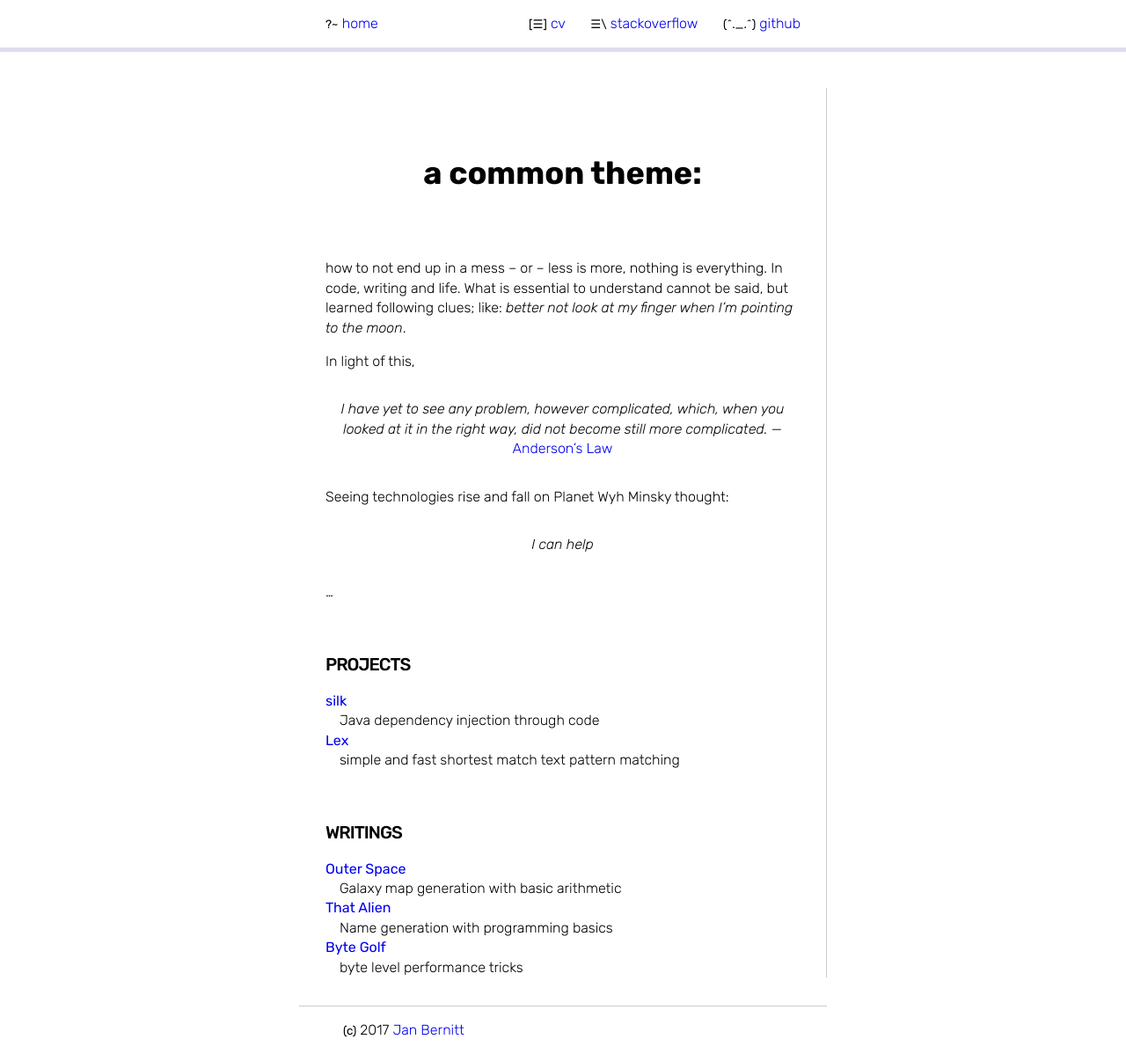
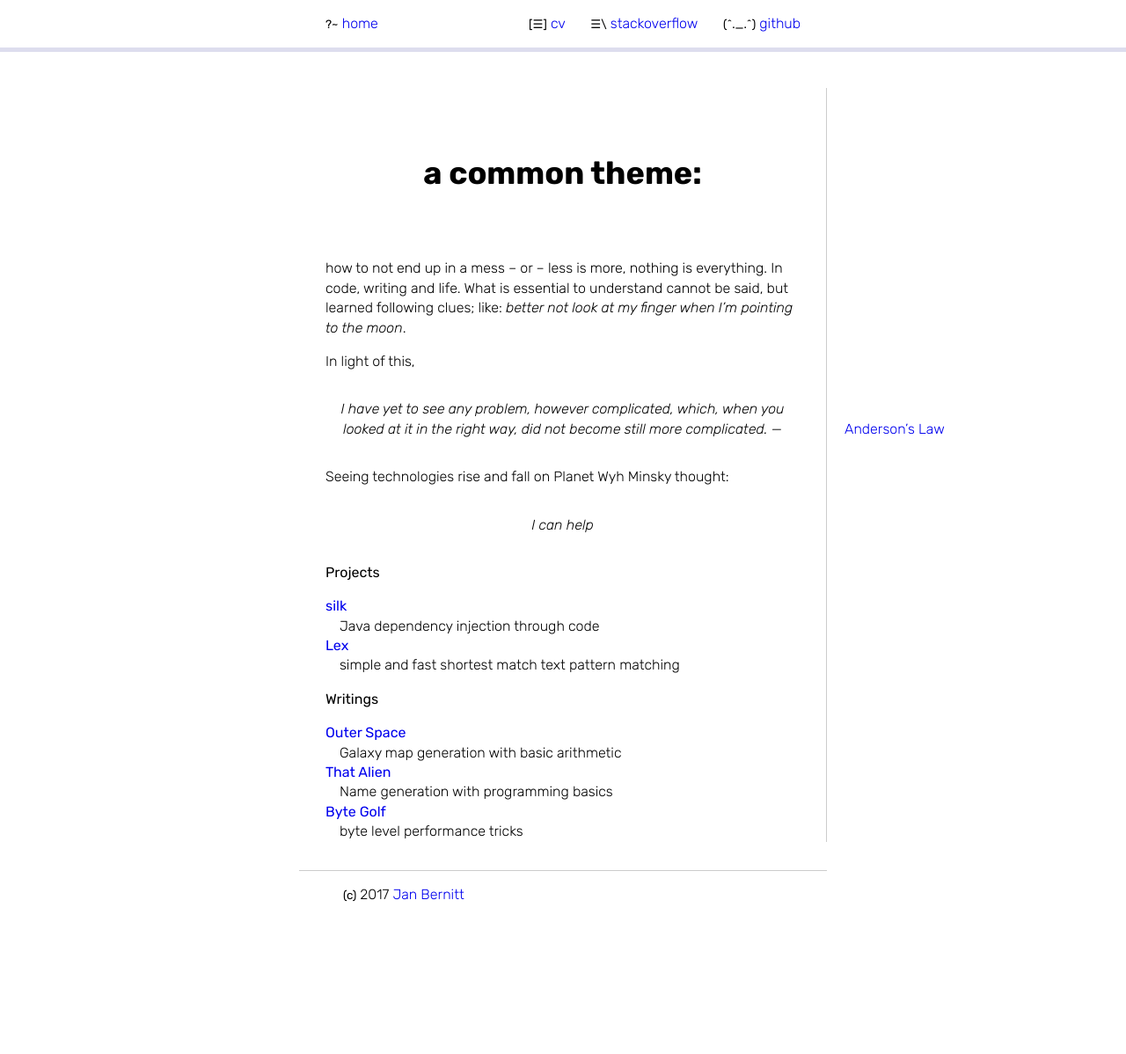
Before and after one commit to jbee/jbee.github.io, a Jekyll site: the page built from index.md, in a window 1280 px wide and 1198 px high. Shown: the whole window at 88% size. Built offline with Jekyll 4.4.1, drawn with Linux system fonts in a browser that asks for light colours.

Commit message:
home page

```diff
--- a/_layouts/default.html
+++ b/_layouts/default.html
@@ -26,7 +26,7 @@ pre { padding: 2px; tab-size: 4; background-color: #eee; }
 pre, code { font-family: 'Source Code Pro', monospace; font-size: 14px; font-weight: 400; }
 p code, li code {  white-space: nowrap; background-color: #eee; line-height: 1em; padding: 0 2px; }
 blockquote { margin: 2em 1em; text-align: center; font-style: italic; }
-blockquote em { font-style: normal; }
+blockquote em { font-style: normal; position: absolute; right: -220px; width: 200px; display: inline-block; text-align: left; }
 b, strong { font-weight: 400; }
 svg { margin: 0 auto; display: block; }
 em code { font-weight: 600; font-style: normal; }
--- a/index.md
+++ b/index.md
@@ -16,9 +16,7 @@ Seeing technologies rise and fall on Planet Wyh Minsky thought:
 
 > I can help
 
-...
-
-## Projects
+**Projects**
 
 <dl>
 {% for page in site.pages %}
@@ -26,7 +24,7 @@ Seeing technologies rise and fall on Planet Wyh Minsky thought:
 {% endfor %}
 </dl>
 
-## Writings
+**Writings**
 
 <dl>
 {% for page in site.pages %}
```
